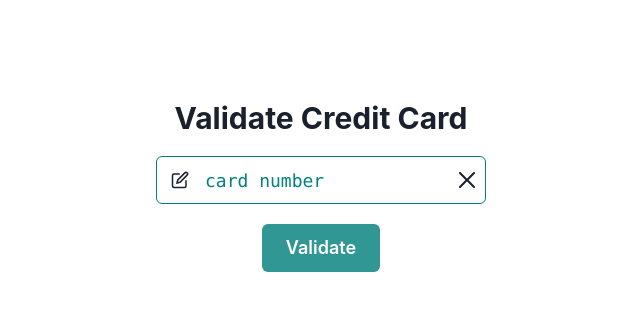
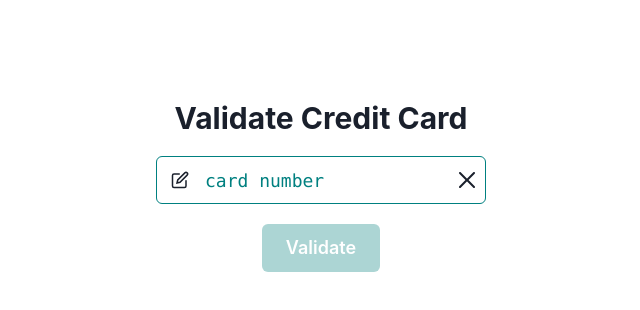
Before and after one commit to piercebb/credit-card-validator-app, a React (Create React App) app: page / in a window 1280 px wide. Shown: the top 310 px of the page, without its empty margins (319-959 px from the left). Built offline with nearby package versions, Linux system fonts and the light colour scheme.

Commit message:
feat: implement checksum into Luhn algorithm

```diff
--- a/src/App.tsx
+++ b/src/App.tsx
@@ -1,4 +1,4 @@
-import { FormEvent, useState } from 'react';
+import { FormEvent, useState, useEffect } from 'react';
 import {
   Box,
   Button,
@@ -15,16 +15,15 @@ import { CheckCircleIcon, EditIcon, NotAllowedIcon } from '@chakra-ui/icons';
 import theme from './theme';
 import './App.css';
 
-function App() {
-  const [cardNumber, setCardNumber] = useState<string>('');
-  const [cardState, setCardState] = useState<boolean | undefined>(undefined);
-
-  const computeLuhnAlgorithm = (num: string): boolean => {
+export const isValidLuhn = (num: string): boolean => {
   let numbers = Array.from(num, Number);
-    if (numbers.includes(NaN)) {
+  let checksum = numbers[numbers.length - 1];
+  if (numbers.includes(NaN) || numbers.length === 0) {
     return false;
   }
   let sum = numbers
+    .reverse()
+    .slice(1)
     .map((num, i) => {
       let val = num;
       if (!(i % 2)) {
@@ -38,18 +37,28 @@ function App() {
     .reduce((sum, val) => {
       return (sum += val);
     });
-    return !(sum % 10);
+  return 10 - (sum % 10) == checksum;
 };
+
+function App() {
+  const [cardNumber, setCardNumber] = useState<string>('');
+  const [cardState, setCardState] = useState<boolean | undefined>(undefined);
 
   const handleSubmit = (e: FormEvent<HTMLFormElement>) => {
     e.preventDefault();
     setCardState(undefined);
-    if (cardNumber && computeLuhnAlgorithm(cardNumber)) {
+    if (cardNumber && isValidLuhn(cardNumber)) {
       setCardState(true);
     } else {
       setCardState(false);
     }
   };
+
+  useEffect(() => {
+    if (cardNumber === '') {
+      setCardState(undefined);
+    }
+  }, [cardNumber]);
 
   return (
     <ChakraProvider theme={theme}>
@@ -91,7 +100,12 @@ function App() {
                 />
               </InputRightElement>
             </InputGroup>
-            <Button data-testid='validate-submit' type='submit' m={5}>
+            <Button
+              data-testid='validate-submit'
+              type='submit'
+              m={5}
+              isDisabled={cardNumber === ''}
+            >
               Validate
             </Button>
           </form>
```
Lines whose indentation alone changed are shown as unchanged.
